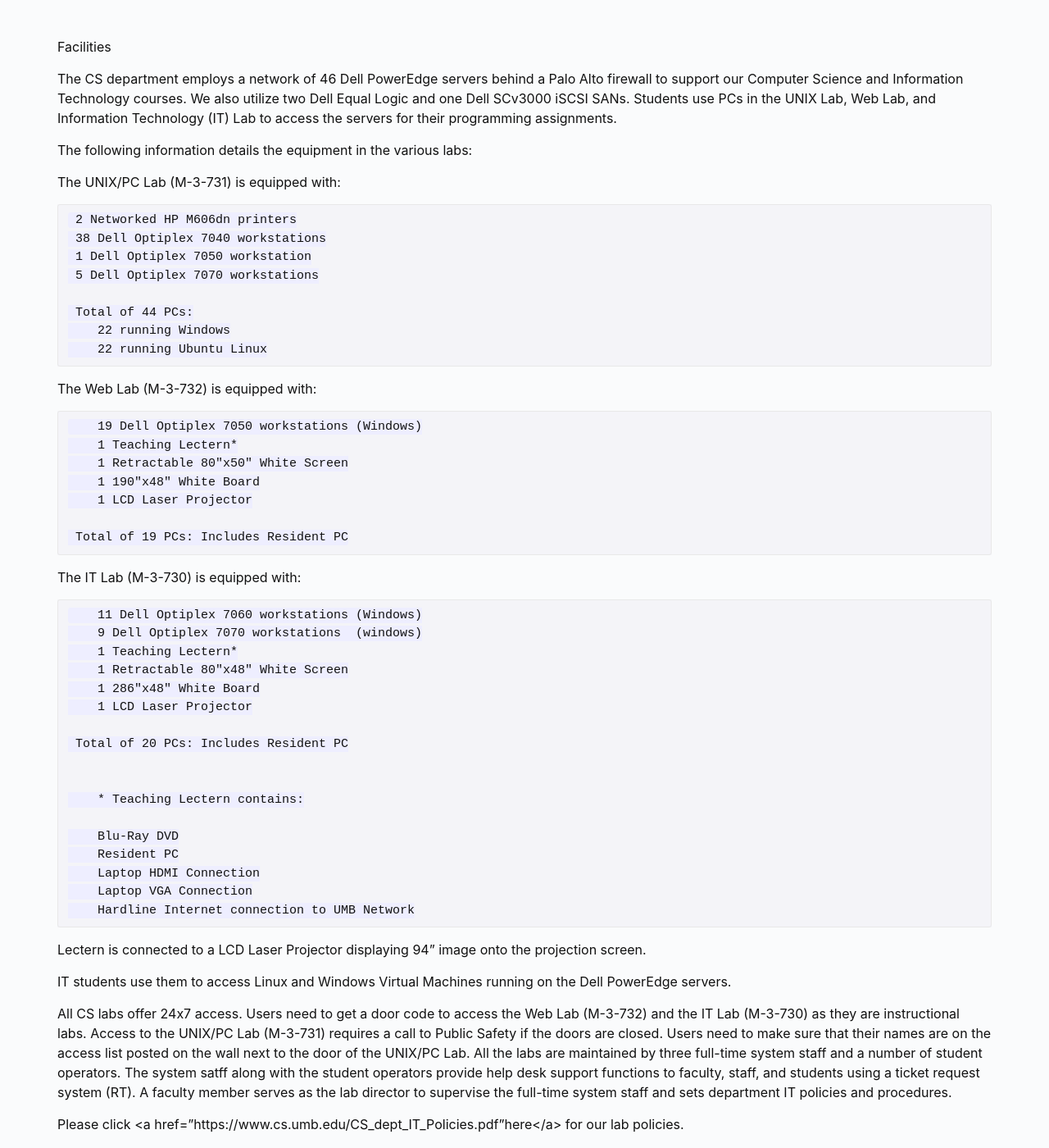
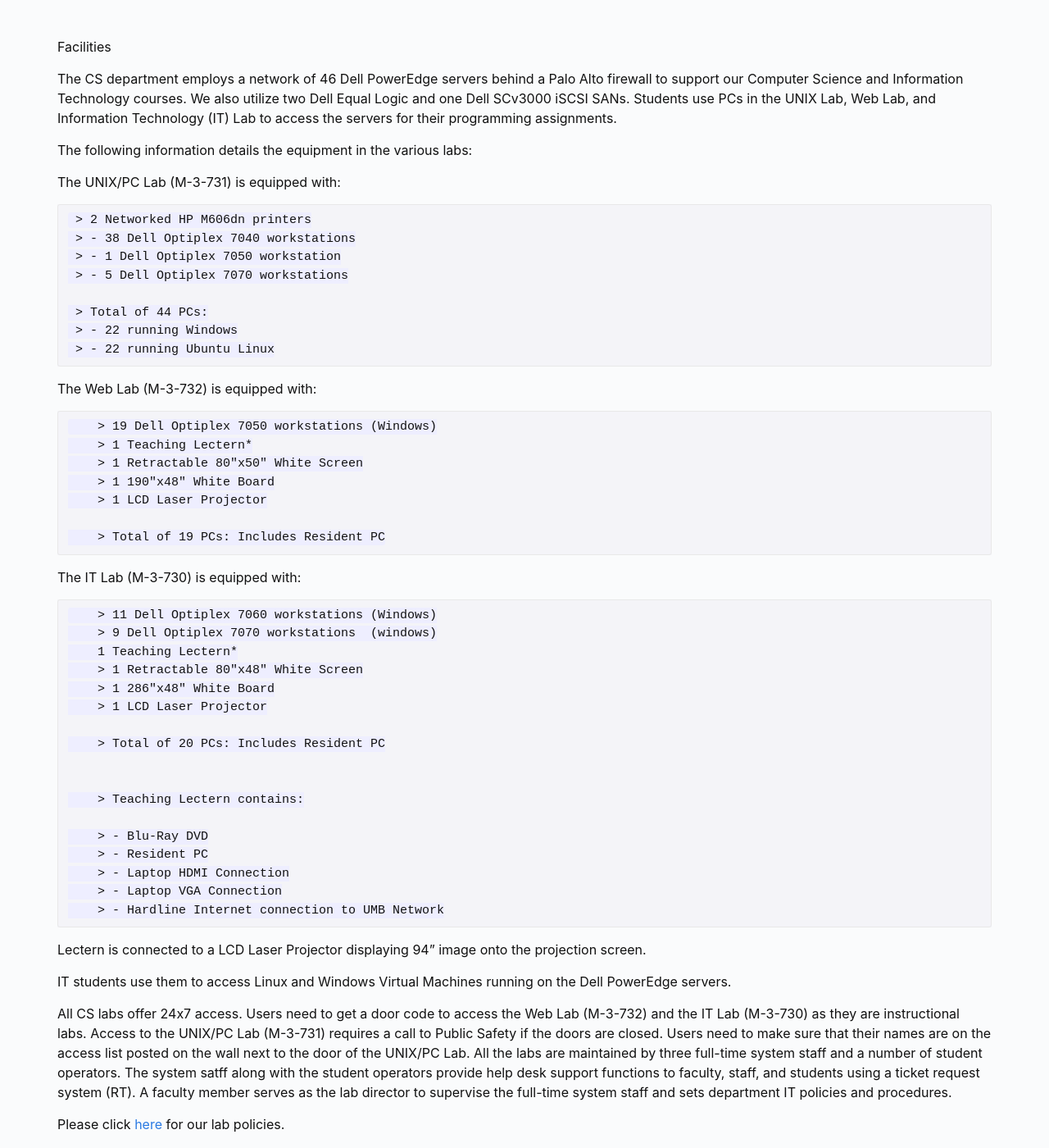
Before and after one commit to umbcs/umbcs.github.io, a Jekyll site: the page built from WEB/about/facilities.markdown, in a window 1280 px wide and 1400 px high, scrolled down 195 px. Shown: the whole window at 82% size. Built offline with Jekyll 4.4.1, drawn with Linux system fonts in a browser that asks for light colours.

Commit message:
Update facilities.markdown

```diff
--- a/WEB/about/facilities.markdown
+++ b/WEB/about/facilities.markdown
@@ -15,45 +15,45 @@ The following information details the equipment in the various labs:
 
 The UNIX/PC Lab (M-3-731) is equipped with:
 
-     2 Networked HP M606dn printers
-     38 Dell Optiplex 7040 workstations
-     1 Dell Optiplex 7050 workstation
-     5 Dell Optiplex 7070 workstations
+     > 2 Networked HP M606dn printers
+     > - 38 Dell Optiplex 7040 workstations
+     > - 1 Dell Optiplex 7050 workstation
+     > - 5 Dell Optiplex 7070 workstations
 
-     Total of 44 PCs:
-        22 running Windows
-        22 running Ubuntu Linux
+     > Total of 44 PCs:
+     > - 22 running Windows
+     > - 22 running Ubuntu Linux
 
 
 The Web Lab (M-3-732) is equipped with:
 
-        19 Dell Optiplex 7050 workstations (Windows)
-        1 Teaching Lectern*
-        1 Retractable 80"x50" White Screen
-        1 190"x48" White Board
-        1 LCD Laser Projector
+        > 19 Dell Optiplex 7050 workstations (Windows)
+        > 1 Teaching Lectern*
+        > 1 Retractable 80"x50" White Screen
+        > 1 190"x48" White Board
+        > 1 LCD Laser Projector
 
-     Total of 19 PCs: Includes Resident PC
+        > Total of 19 PCs: Includes Resident PC
 
 The IT Lab (M-3-730) is equipped with:
 
-        11 Dell Optiplex 7060 workstations (Windows)
-        9 Dell Optiplex 7070 workstations  (windows)
+        > 11 Dell Optiplex 7060 workstations (Windows)
+        > 9 Dell Optiplex 7070 workstations  (windows)
         1 Teaching Lectern*
-        1 Retractable 80"x48" White Screen
-        1 286"x48" White Board
-        1 LCD Laser Projector
+        > 1 Retractable 80"x48" White Screen
+        > 1 286"x48" White Board
+        > 1 LCD Laser Projector
 
-     Total of 20 PCs: Includes Resident PC
+        > Total of 20 PCs: Includes Resident PC
 
 
-        * Teaching Lectern contains:
+        > Teaching Lectern contains:
 
-        Blu-Ray DVD
-        Resident PC
-        Laptop HDMI Connection
-        Laptop VGA Connection
-        Hardline Internet connection to UMB Network
+        > - Blu-Ray DVD
+        > - Resident PC
+        > - Laptop HDMI Connection
+        > - Laptop VGA Connection
+        > - Hardline Internet connection to UMB Network
 
 Lectern is connected to a LCD Laser Projector displaying 94" image onto the
 projection screen.
@@ -72,4 +72,4 @@ functions to faculty, staff, and students using a ticket request system
 (RT).  A faculty member serves as the lab director to supervise the full-time
 system staff and sets department IT policies and procedures.
 
-Please click <a href="https://www.cs.umb.edu/CS_dept_IT_Policies.pdf"here</a> for our lab policies.
+Please click <a href="https://www.cs.umb.edu/CS_dept_IT_Policies.pdf">here</a> for our lab policies.
```
